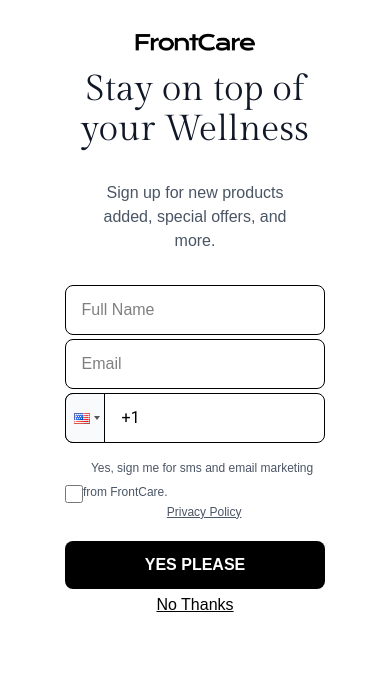
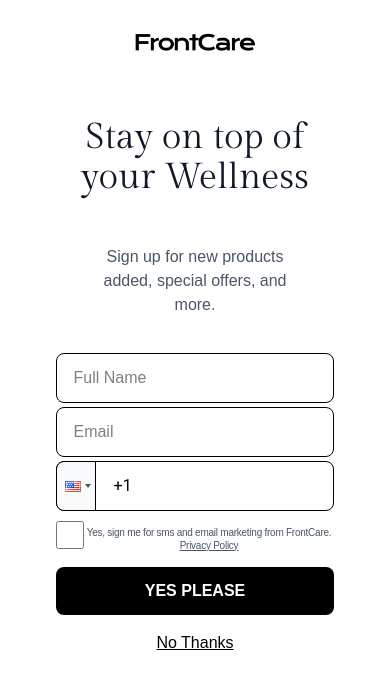
Before and after one commit to iCHRI77/nextjs_forms, a Next.js app: page / in a window 390 px wide. Shown: the top 686 px of the page. Built offline with nearby package versions, Linux system fonts and the light colour scheme.

Commit message:
fix(mobile): some fixes applyed for UXUI concepts

```diff
--- a/app/FrontCare/stay_on_top_of_your_wellness/page.tsx
+++ b/app/FrontCare/stay_on_top_of_your_wellness/page.tsx
@@ -41,7 +41,7 @@
 
   return (
     <div className='min-h-screen bg-white'>
-      <div className='max-w-5xl mx-auto p-8'>
+      <div className='max-w-6xl mx-auto p-8'>
         <div className='grid grid-cols-1 md:grid-cols-2 gap-8'>
           {/* Left column - Images - Hidden on mobile */}
           <div className='hidden md:flex justify-center items-center'>
@@ -49,12 +49,12 @@
           </div>
 
           {/* Right column - Form */}
-          <div className='mx-auto flex flex-col justify-center max-w-[100%]'>
+          <div className='mx-auto flex flex-col justify-center max-w-[100%] gap-4'>
             <img className='mx-auto' src="FrontCareLogo.png" alt="logo" width={125} />
-            <h1 className='mx-auto text-center mt-4 text-4xl font-bold text-gray-900 mb-4 font-gilda-display max-w-[90%]'>
+            <h1 className='mx-auto text-center mt-12 text-4xl font-bold text-gray-900 mb-4 font-gilda-display max-w-[90%]'>
               Stay on top of your Wellness
             </h1>
-            <p className='mx-auto text-center mt-4 text-gray-600 mb-8 max-w-[70%]'>
+            <p className='mx-auto text-center mt-4 text-gray-600 mb-5 max-w-[70%]'>
               Sign up for new products added, special offers, and more.
             </p>
 
@@ -63,7 +63,7 @@
               <p className="mt-4 text-center text-green-600 font-medium">Thanks for your submission</p>
             ) :
               (
-                <form className='mx-auto space-y-1 max-w-[80%]' onSubmit={handleSubmit}>
+                <form className='mx-auto space-y-1 max-w-[85%] sm:max-w-[85%] min-w-[85%] sm:min-w-[85%]' onSubmit={handleSubmit}>
                   <div>
                     <input
                       type='text'
@@ -94,21 +94,26 @@
                     }}
                   />
 
+                  <div className='mb-4 mt-2'>
                     <div className='flex items-center'>
                       <input
                         type='checkbox'
                         id='marketing'
-                      className='mt-1 w-6 h-6 text-blue-600 border-black rounded-md focus:ring-blue-500'
+                        className='flex-none w-7 h-7 text-blue-600 border-black rounded-lg focus:ring-blue-500'
+                        style={{
+                          borderRadius: '15px !important',
+                        }}
                         required
                       />
-                    <div className='mt-2 mb-4   '>
 
-                      <label htmlFor='marketing' className='text-[12px] text-gray-600 ml-2'>
+                      <div className='mx-auto'>
+                        <label htmlFor='marketing' className='flex-auto text-[10px] sm:text-[10px] lg:text-[12px] text-gray-600 text-center whitespace-nowrap tracking-tight leading-none'>
                           Yes, sign me for sms and email marketing from FrontCare.
                         </label>
-                      <a href='https://www.frontcare.com/privacy-policy-shoppers/' className='text-center text-[12px] text-gray-600 block underline mx-auto'>
+                        <a href='https://www.frontcare.com/privacy-policy-shoppers/' className='flex-auto block underline text-[10px] sm:text-[10px] lg:text-[12px] text-gray-600 text-center tracking-tight leading-none -mt-[2px]'>
                           Privacy Policy
                         </a>
+                      </div>
                     </div>
                   </div>
 
@@ -120,9 +125,9 @@
                   </button>
 
                   <div className='text-center'>
-                    <a href='https://www.frontcare.com/' className='text-black hover:text-gray-800 underline'>
+                    <button onClick={() => window.location.href = 'https://www.frontcare.com/'} className='w-full text-center py-3 px-6 text-black hover:text-gray-800 underline'>
                       No Thanks
-                    </a>
+                    </button>
                   </div>
                 </form>
               )
```
Lines whose indentation alone changed are shown as unchanged.
